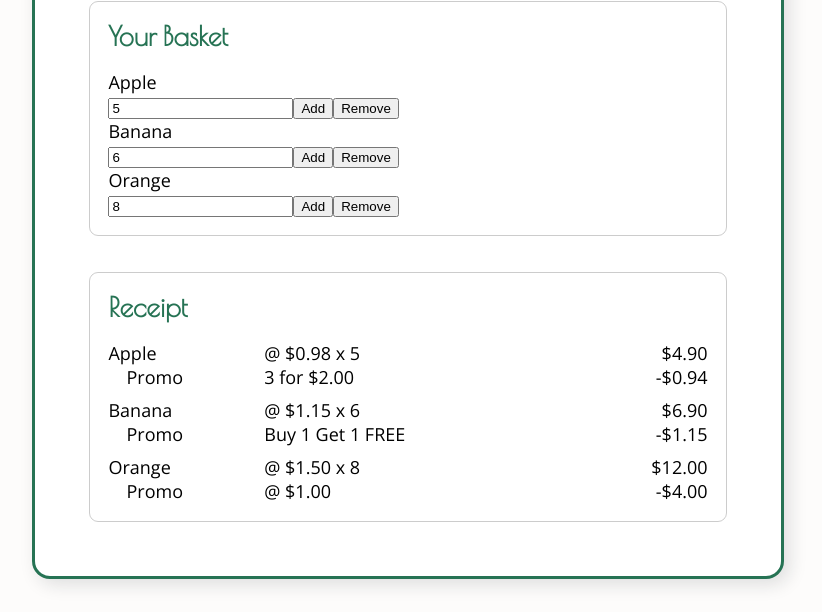
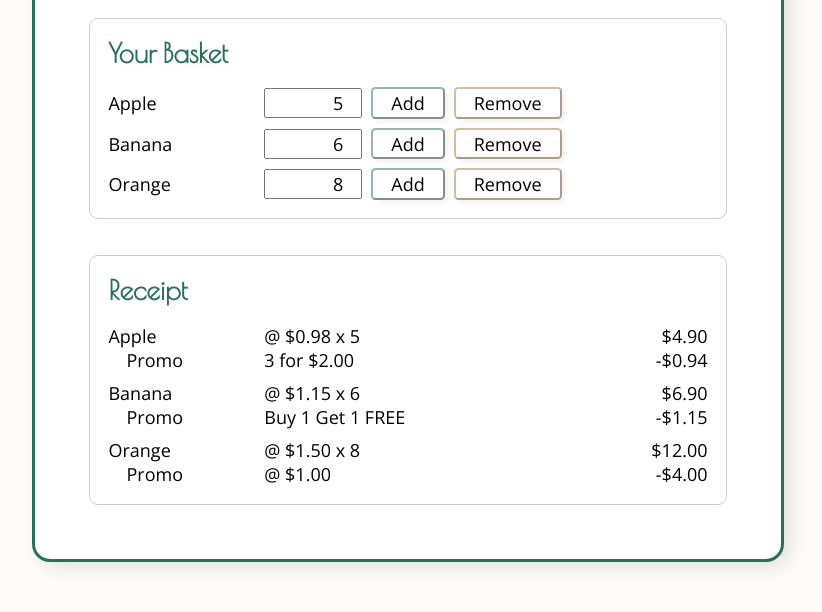
Before and after one commit to softcraft-development/absortb-grocery-co, a website: page src/index.html in a window 1280 px wide. Shown: the part 188-800 px from the top of the page, without its empty margins (232-1054 px from the left). Drawn offline with nearby package versions, Linux system fonts and the light colour scheme.

Commit message:
Layout and theming for basket form

```diff
--- a/src/js/views/basketItemEditor.js
+++ b/src/js/views/basketItemEditor.js
@@ -24,7 +24,7 @@ Absorb.GroceryCo.Checkout.Views.BasketItemEditor = class {
     render() {
         if (!this.$el) {
             this.$el = document.createElement("div");
-            this.$el.classList.add("basket-item");
+            this.$el.classList.add("basket-item", "vm05");
 
             this.renderMessage(this.$el);
             this.renderControls(this.$el);
--- a/src/js/views/receiptItem.js
+++ b/src/js/views/receiptItem.js
@@ -13,7 +13,7 @@ Absorb.GroceryCo.Checkout.Views.ReceiptItem = class {
             }
         } else {
             this.$el = document.createElement("div");
-            this.$el.classList.add("receipt-item");
+            this.$el.classList.add("receipt-item", "vm05");
         }
         if (basketItem.quantity === 0) {
             this.$el.classList.add("none");
--- a/src/styles.css
+++ b/src/styles.css
@@ -38,9 +38,13 @@ h1 {
     background-color: hsl(0, 0%, 100%);
     border: 3px solid hsl(156, 50%, 30%);
     border-radius: 1rem;
-    box-shadow: 0.3rem 0.3rem 1rem 0 hsl(0, 0%, 87%);
+    box-shadow: 0.4rem 0.3rem 1rem 0 hsla(0, 0%, 0%, 0.1);
     margin: auto;
     padding: 3rem;
+}
+
+.vm05 {
+    margin-top: 0.5rem;
 }
 
 .vm2 {
@@ -53,8 +57,39 @@ h1 {
     padding: 1rem;
 }
 
-.receipt-item {
-    margin-top: 0.5rem;
+.basket-item .controls {
+    display: flex;
+    align-items: center;
+}
+
+.basket-item .controls input,
+.basket-item .controls button {
+    margin-right: 0.5rem;
+}
+
+.basket-item .controls input {
+    font-size: inherit;
+    font-family: inherit;
+    text-align: right;
+    width: 5rem;
+}
+
+.basket-item .controls button {
+    background: none;
+    border-radius: 0.25rem;
+    border-width: 2px solid;
+    box-shadow: 4px 3px 5px 0 hsla(0, 0%, 0%, 0.05);
+    font-size: inherit;
+    font-family: inherit;
+    padding: 0.1rem 1rem;
+}
+
+.basket-item .controls .add {
+    border-color:  hsla(156, 50%, 30%, 0.5);
+}
+
+.basket-item .controls .remove {
+    border-color:  hsla(35, 50%, 45%, 0.5);
 }
 
 .receipt-line {
@@ -62,13 +97,15 @@ h1 {
     flex-wrap: nowrap;
 }
 
-.receipt-line :first-child {
+.receipt-line :first-child,
+.basket-item .controls :first-child {
     flex-shrink: 0;
     margin-right: 1rem;
     width: 20%;
 }
 
-.receipt-line.regular :first-child {
+.receipt-line.regular :first-child,
+.basket-item .controls :first-child {
     padding-right: 1rem;
 }
 
```
